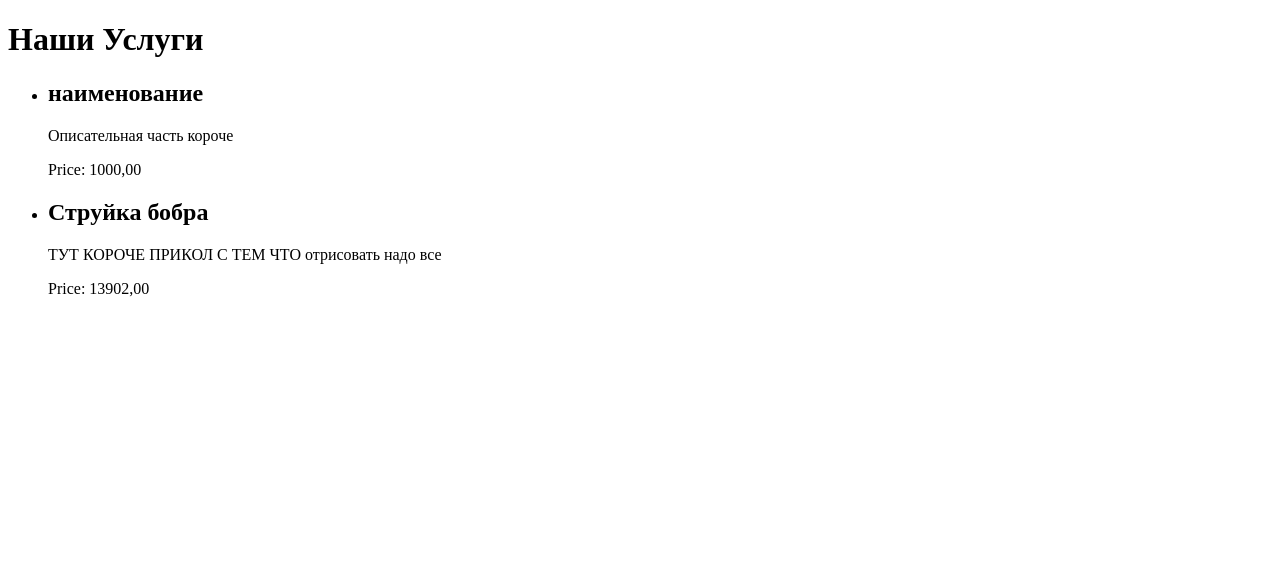
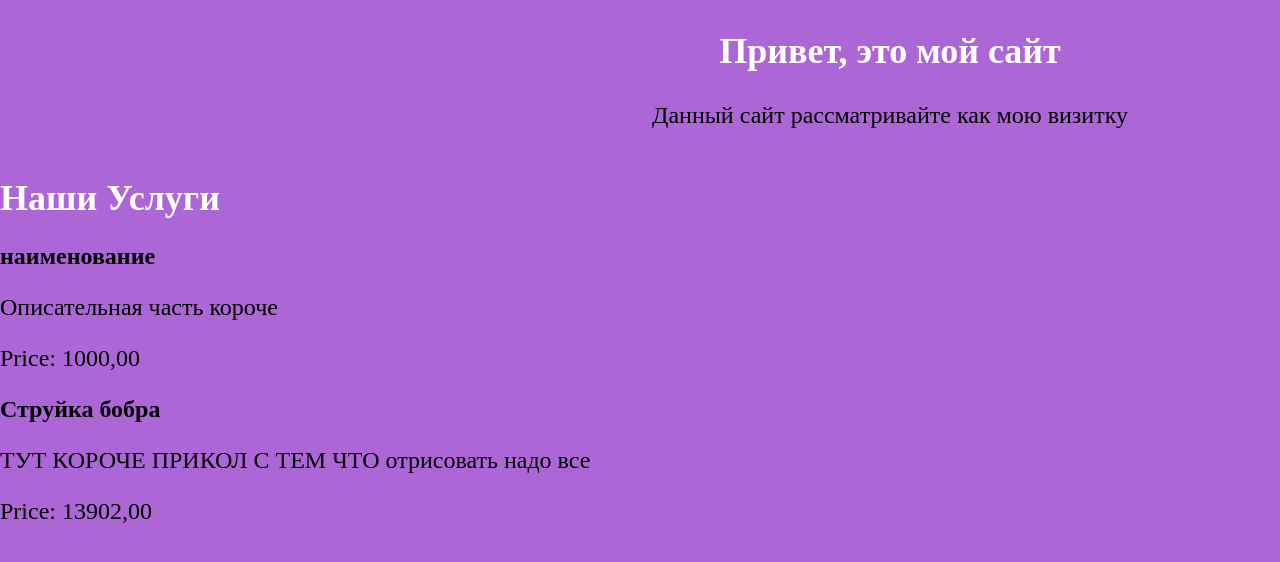
Before and after one commit to BBBounc/magazin, a Django app: page / in a window 1280 px wide. Shown: the top 562 px of the page. Run offline with Django 5.2, Linux system fonts and the light colour scheme; data comes from the database, SQL or seed files in the repository.

Commit message:
мелкие добавки

```diff
--- a/magazin/magazin/settings.py
+++ b/magazin/magazin/settings.py
@@ -11,6 +11,7 @@ https://docs.djangoproject.com/en/5.1/ref/settings/
 """
 
 from pathlib import Path
+import os
 
 # Build paths inside the project like this: BASE_DIR / 'subdir'.
 BASE_DIR = Path(__file__).resolve().parent.parent
@@ -117,8 +118,10 @@ USE_TZ = True
 # https://docs.djangoproject.com/en/5.1/howto/static-files/
 
 STATIC_URL = '/static/'
-STATIC_ROOT = BASE_DIR / 'static'
 
+STATICFILES_DIRS = [
+    os.path.join(BASE_DIR, "shop/static"),
+]
 # Default primary key field type
 # https://docs.djangoproject.com/en/5.1/ref/settings/#default-auto-field
 
--- /dev/null
+++ b/magazin/shop/static/css/main.css
@@ -0,0 +1,44 @@
+body,li,ul,section,nav,header,footer{
+    margin: 0;
+    padding: 0;
+}
+body{
+    background-color: #AC66D5;
+}
+li{
+    list-style-type: none;
+}
+.violet_dark{
+    color: #47036F;
+}
+.violet_da{
+    color: #6F0AAA;
+}
+.violet_d{
+    color: #5E2580;
+}
+.violet_mi{
+    color: #9D3ED5;
+}
+.violet_mig{
+    color: #AC66D5;
+}
+h1{
+    font-size: 36px;
+    color:white;
+}
+p{
+    font-size: 24px;
+}
+.container {
+    display: flex;
+    justify-content: space-between;
+}
+
+.container div {
+    width: 50%;
+}
+.align_center{
+    text-align: center;
+    max-width: 500px;
+}
--- a/magazin/shop/templates/base.html
+++ b/magazin/shop/templates/base.html
@@ -6,6 +6,7 @@
     <meta name="viewport" content="width=device-width, initial-scale=1.0">
     <title>{% block name %}
         {% endblock %}</title>
+    <link rel="stylesheet" type="text/css" href="{% static 'css/main.css' %}">
 </head>
 <body>
     {% block content %} {% endblock %}
--- a/magazin/shop/templates/home.html
+++ b/magazin/shop/templates/home.html
@@ -4,6 +4,15 @@
 
 
 {% block content %}
+<section class="container">
+    <div>
+
+    </div>
+    <div>
+        <h1 class="align_center">Привет, это мой сайт</h1>
+        <p class="align_center">Данный сайт рассматривайте как мою визитку</p>
+    </div>
+</section>
 <h1>Наши Услуги</h1>
 <ul>
     {% for service in services %}
```
